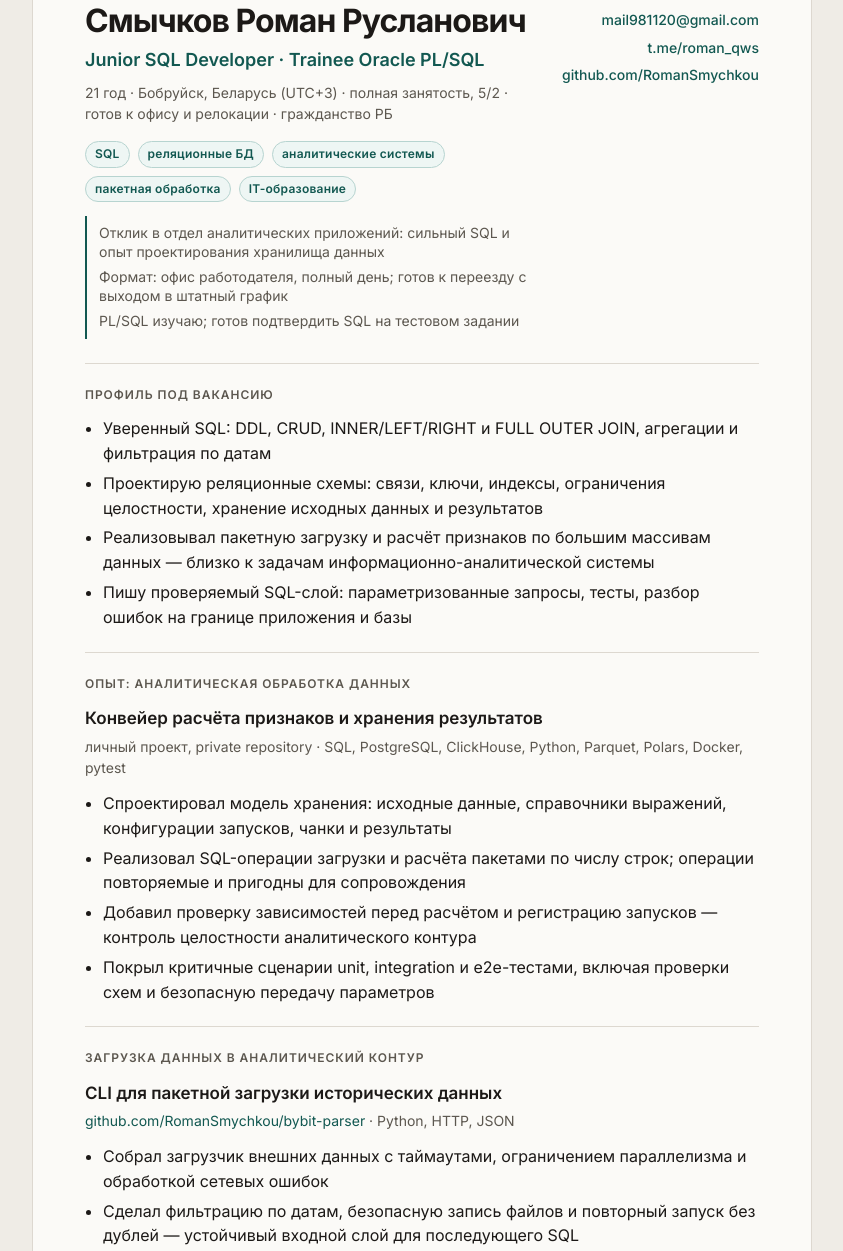
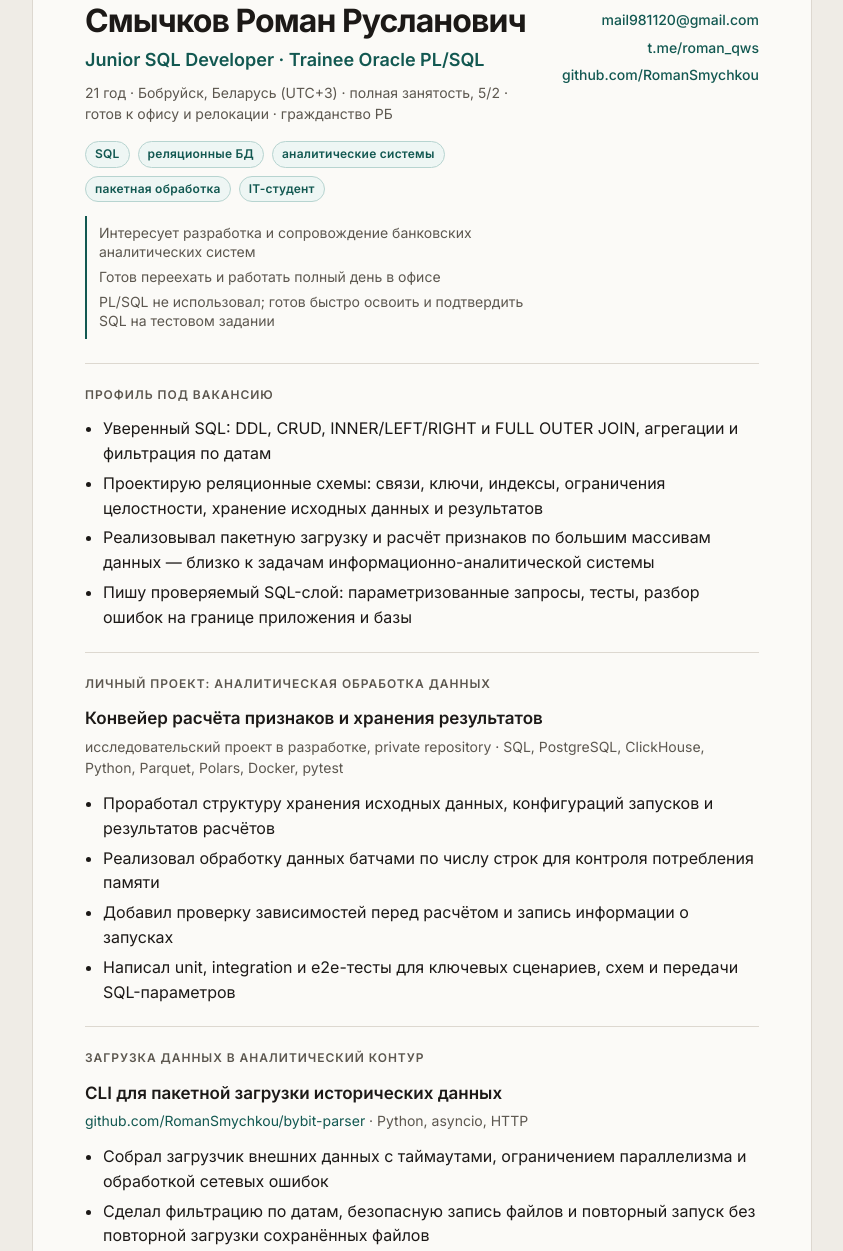
Before and after one commit to RomanSmychkou/RomanSmychkou.github.io, a plain HTML site: page litevel.html in a window 1280 px wide. Shown: the part 78-1329 px from the top of the page, without its empty margins (218-1061 px from the left). Drawn offline with Linux system fonts and the light colour scheme.

Commit message:
изменение формулировок full-time job

```diff
--- a/litevel.html
+++ b/litevel.html
@@ -4,7 +4,7 @@
   <meta charset="UTF-8">
   <meta name="viewport" content="width=device-width, initial-scale=1">
   <title>Роман Смычков — Junior SQL Developer / Trainee Oracle PL/SQL</title>
-  <meta name="description" content="Резюме SQL-разработчика в аналитический отдел: уверенный SQL, реляционные схемы, пакетная обработка данных. IT-образование, готовность к офису и Oracle PL/SQL.">
+  <meta name="description" content="Резюме SQL-разработчика: уверенный SQL, реляционные схемы, пакетная обработка данных. Неоконченное IT-образование, готовность быстро освоить Oracle PL/SQL.">
   <link rel="preconnect" href="https://fonts.googleapis.com">
   <link rel="preconnect" href="https://fonts.gstatic.com" crossorigin>
   <link href="https://fonts.googleapis.com/css2?family=Inter:wght@400;500;600;700&display=swap" rel="stylesheet">
@@ -47,12 +47,12 @@
           <span class="tag">реляционные БД</span>
           <span class="tag">аналитические системы</span>
           <span class="tag">пакетная обработка</span>
-          <span class="tag">IT-образование</span>
+          <span class="tag">IT-студент</span>
         </div>
         <ul class="notes">
-          <li>Отклик в отдел аналитических приложений: сильный SQL и опыт проектирования хранилища данных</li>
-          <li>Формат: офис работодателя, полный день; готов к переезду с выходом в штатный график</li>
-          <li>PL/SQL изучаю; готов подтвердить SQL на тестовом задании</li>
+          <li>Интересует разработка и сопровождение банковских аналитических систем</li>
+          <li>Готов переехать и работать полный день в офисе</li>
+          <li>PL/SQL не использовал; готов быстро освоить и подтвердить SQL на тестовом задании</li>
         </ul>
       </div>
       <nav class="contacts" aria-label="Контакты">
@@ -73,24 +73,24 @@
     </section>
 
     <section>
-      <h2>Опыт: аналитическая обработка данных</h2>
+      <h2>Личный проект: аналитическая обработка данных</h2>
       <h3>Конвейер расчёта признаков и хранения результатов</h3>
-      <p class="sub">личный проект, private repository · SQL, PostgreSQL, ClickHouse, Python, Parquet, Polars, Docker, pytest</p>
+      <p class="sub">исследовательский проект в разработке, private repository · SQL, PostgreSQL, ClickHouse, Python, Parquet, Polars, Docker, pytest</p>
       <ul>
-        <li>Спроектировал модель хранения: исходные данные, справочники выражений, конфигурации запусков, чанки и результаты</li>
-        <li>Реализовал SQL-операции загрузки и расчёта пакетами по числу строк; операции повторяемые и пригодны для сопровождения</li>
-        <li>Добавил проверку зависимостей перед расчётом и регистрацию запусков — контроль целостности аналитического контура</li>
-        <li>Покрыл критичные сценарии unit, integration и e2e-тестами, включая проверки схем и безопасную передачу параметров</li>
+        <li>Проработал структуру хранения исходных данных, конфигураций запусков и результатов расчётов</li>
+        <li>Реализовал обработку данных батчами по числу строк для контроля потребления памяти</li>
+        <li>Добавил проверку зависимостей перед расчётом и запись информации о запусках</li>
+        <li>Написал unit, integration и e2e-тесты для ключевых сценариев, схем и передачи SQL-параметров</li>
       </ul>
     </section>
 
     <section>
       <h2>Загрузка данных в аналитический контур</h2>
       <h3>CLI для пакетной загрузки исторических данных</h3>
-      <p class="sub"><a href="https://github.com/RomanSmychkou/bybit-parser" target="_blank" rel="noopener">github.com/RomanSmychkou/bybit-parser</a> · Python, HTTP, JSON</p>
+      <p class="sub"><a href="https://github.com/RomanSmychkou/bybit-parser" target="_blank" rel="noopener">github.com/RomanSmychkou/bybit-parser</a> · Python, asyncio, HTTP</p>
       <ul>
         <li>Собрал загрузчик внешних данных с таймаутами, ограничением параллелизма и обработкой сетевых ошибок</li>
-        <li>Сделал фильтрацию по датам, безопасную запись файлов и повторный запуск без дублей — устойчивый входной слой для последующего SQL</li>
+        <li>Сделал фильтрацию по датам, безопасную запись файлов и повторный запуск без повторной загрузки сохранённых файлов</li>
       </ul>
     </section>
 
@@ -109,7 +109,7 @@
         <span class="skill">SQL</span><span class="skill">PostgreSQL</span><span class="skill">реляционные схемы</span>
         <span class="skill">пакетная обработка</span><span class="skill">Python</span>
         <span class="skill">Git</span><span class="skill">pytest</span><span class="skill">Docker</span>
-        <span class="skill">PL/SQL — изучаю</span>
+        <span class="skill">PL/SQL — готов быстро освоить</span>
       </div>
     </section>
 
```
Also changed, not shown: vodorod.html (+1 -1 lines).
